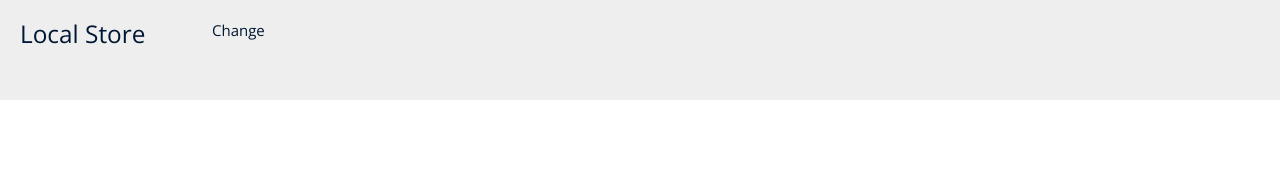
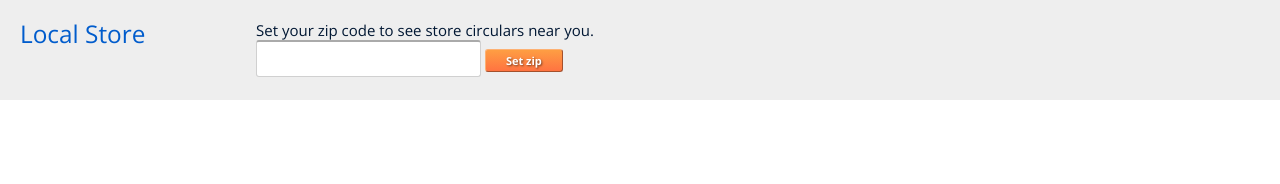
Before and after one commit to roneesh/angular-weekly-circulars, a plain HTML site: page index.html in a window 1280 px wide. Drawn offline with nearby package versions, Linux system fonts and the light colour scheme; some packages are replaced by stand-ins of ours.

Commit message:
app styling to a base level done, few bugs exist

```diff
--- a/index.html
+++ b/index.html
@@ -28,7 +28,7 @@
         <script src="https://ajax.googleapis.com/ajax/libs/angularjs/1.2.28/angular.min.js"></script>
         <script src="https://cdnjs.cloudflare.com/ajax/libs/angular-ui-router/0.2.15/angular-ui-router.js"></script>
     </head>
-    <body ng-app="eCircular">
+    <body ng-app="eCircular" class="eCircular-app">
         <!-- <a ui-sref="store">Set zip-code</a>  -->
         <!-- <div class="view-container"> -->
         <div ui-view></div>
--- a/store/store.controller.js
+++ b/store/store.controller.js
@@ -31,6 +31,15 @@
 			vm.zipCode = vm.newStore.zip
 		}
 
+		activate()
+
+		function activate() {
+			if (vm.zipCode) {
+				getNearbyStoresByZipCode(parseInt(vm.zipCode,10));
+			}
+			console.log('store activate');
+		}
+
 		// watchers
 		$scope.$watch('vm.zipCode', function(newValue, oldValue) {
 			if (vm.zipCode) {
@@ -60,6 +69,9 @@
 	    		})
 	    		.then(function() {
 	    			setStateToActiveStore();
+	    		})
+	    		.then(function() {
+	    			saveZipAsCookie();
 	    		})
 		}
 
@@ -118,6 +130,12 @@
 			$state.go('store.weekly-ads', {'store' : vm.activeStore.cty});
 		}
 
+		function saveZipAsCookie() {
+			if (vm.zipCode) {
+				document.cookie = 'zipCode=' + vm.zipCode;
+			}
+		}
+
 	}
 
 })();
--- a/store/store.html
+++ b/store/store.html
@@ -1,5 +1,7 @@
 <div class="local-store">
-	<h2 class="local-store-heading">Local Store</h2>
+	<h2 class="local-store-heading">
+		<a ui-sref="store" ui-sref-opts="{reload: true}">Local Store</a>
+	</h2>
 	<div class="store-name" ng-if="vm.activeStore">
 		<span>{{ vm.activeStore.orgUnNm}} </span><br/>
 		<span>{{ vm.activeStore.add1}}</span><br/>
@@ -22,18 +24,26 @@
 		</div>
 	</div>
 
-	<div class="change-store">
+	<div class="set-store" ng-if="!vm.activeStore">
+		<form id="zip-form" ng-submit="vm.zipSubmit()">
+			<label for="circular-zip-code">Set your zip code to see store circulars near you.</label>
+			<br/>
+			<input id="circular-zip-code" type="text" ng-model="vm.userSuppliedZipCode" min="5" max="5" >
+			<input class="shcBtn shcOrangeBtn" type="submit" value="Set zip" ng-click="vm.setZip(user)">
+		</form>
+	</div>
+	<div class="change-store" ng-if="vm.activeStore">
 		<label for="change-toggle">
 			Change
 		</label>
 		<input type="checkbox" id="change-toggle" />
 		<div class="other-stores" >
-			<form ng-submit="vm.setNewActiveStoreViaZipChange()" ng-if="vm.activeStore">
+			<form ng-submit="vm.setNewActiveStoreViaZipChange()" >
 				<label ng-repeat="store in vm.threeClosestStores">
-					<input type="radio" name="newStore" ng-model="vm.newStore" ng-value="store" required />
+					<input class="" type="radio" name="newStore" ng-model="vm.newStore" ng-value="store" required />
 					{{store.orgUnNm}} - {{store.distance}}mi.
 				</label>
-				<input type="submit" value="Change Store">
+				<input class="shcBtn shcOrangeBtn" type="submit" value="Change Store">
 				<hr/>
 			</form>
 
@@ -41,7 +51,7 @@
 			<form id="zip-form" ng-submit="vm.zipSubmit()">
 				<label for="circular-zip-code">set zip code</label>
 				<input id="circular-zip-code" type="text" ng-model="vm.userSuppliedZipCode" min="5" max="5" >
-				<input type="submit" value="Set zip" ng-click="vm.setZip(user)">
+				<input class="shcBtn shcOrangeBtn" type="submit" value="Set zip" ng-click="vm.setZip(user)">
 			</form>
 		</div>
 
--- a/store/store.styles.css
+++ b/store/store.styles.css
@@ -4,16 +4,14 @@
 	height: 100px;
 }
 .local-store-heading, .store-name, .change-store {
-	width: 15%;
+	width: 20%;
 	box-sizing: border-box;
 	padding: 20px;
 	float: left;
 	position: relative;
 }
-.store-name { width: 20%; }
-.change-store {
-	width: 65%;
-	/*DISPLAY: NONE;  TEMPORARY */
+.set-store {
+	padding: 20px;
 }
 
 .store-details, .other-stores {
--- a/styles.css
+++ b/styles.css
@@ -8,3 +8,8 @@
 .clearfix {
 	overflow: auto;
 }
+
+.eCircular-app {
+	max-width: 1300px;
+	margin: 0 auto;
+}
```
Also changed, not shown: circular/circular.html (+2 -2 lines).
